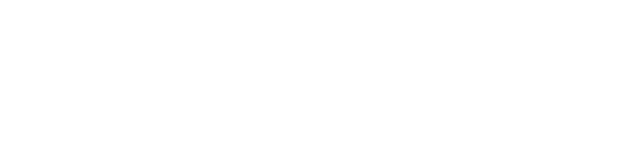
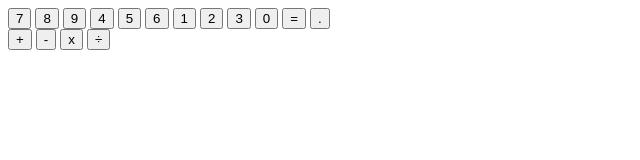
Before and after one commit to SydBro/calculator, a plain HTML site: page index.html in a window 1280 px wide. Shown: the whole page, without its empty margins (0-640 px from the left). Drawn offline with Linux system fonts and the light colour scheme.

Commit message:
Created the basic elements: buttons with numbers, buttons with operators, and an output. Wrapped everything in neat little divs for CSS manipulation.

```diff
--- a/index.html
+++ b/index.html
@@ -5,9 +5,35 @@
     <meta http-equiv="X-UA-Compatible" content="IE=edge">
     <meta name="viewport" content="width=device-width, initial-scale=1.0">
     <title>Document</title>
-    <style rel="stylesheet" href="calculator.css"></style>
+    <link rel="stylesheet" href="calculator.css">
 </head>
 <body>
+    <div id="calc">
+        <output></output>
+        <div id="buttons">
+            <div id="numbers">
+                <button>7</button>
+                <button>8</button>
+                <button>9</button>
+                <button>4</button>
+                <button>5</button>
+                <button>6</button>
+                <button>1</button>
+                <button>2</button>
+                <button>3</button>
+                <button>0</button>
+                <button>=</button>
+                <button>.</button>
+            </div>
+            <div id="operators">
+                <button>+</button>
+                <button>-</button>
+                <button>x</button>
+                <button>&divide</button>
+            </div>
+        </div>
+
+    </div>
     <script src="calculator.js" defer></script>
 </body>
 </html>
```
